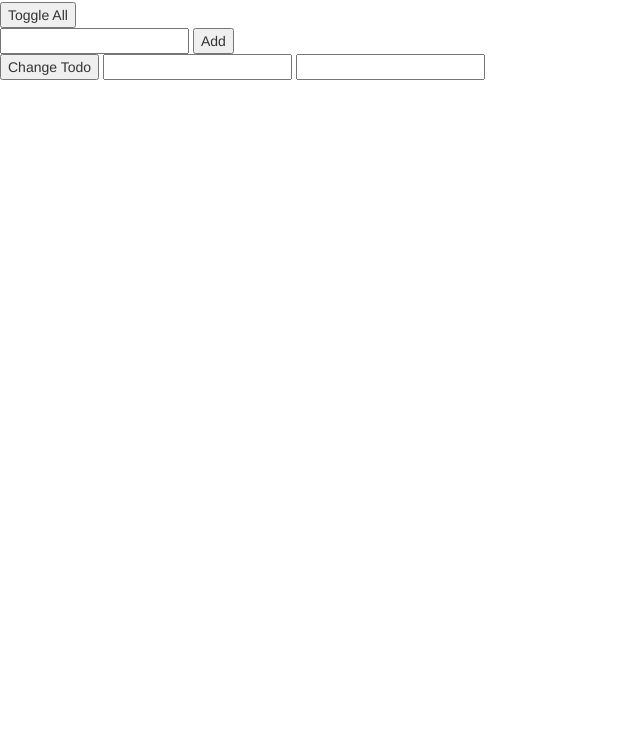
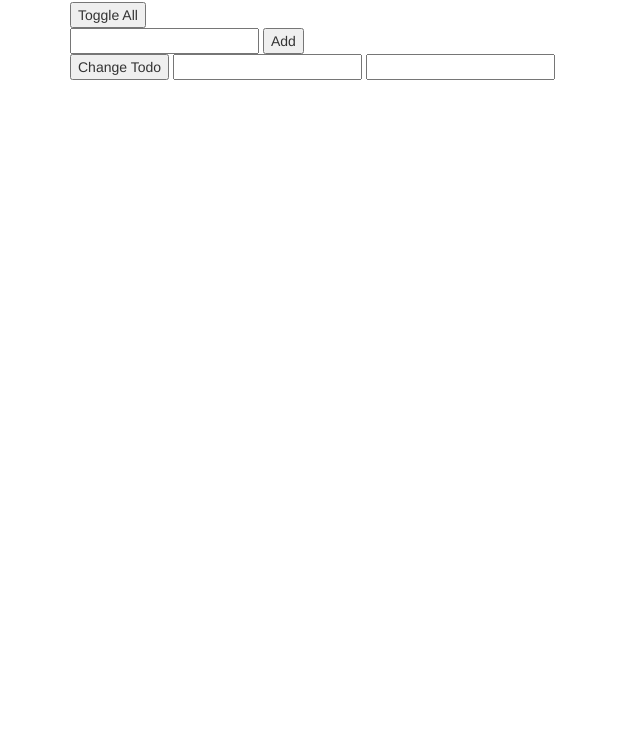
Before and after one commit to yoladango/todo-package, a website: page index.html in a window 1280 px wide. Shown: the part 68-800 px from the top of the page, without its empty margins (0-640 px from the left). Drawn offline with nearby package versions, Linux system fonts and the light colour scheme.

Commit message:
index-commit

```diff
--- a/index.html
+++ b/index.html
@@ -13,7 +13,11 @@
 	</style>
 </head>
 <body>
-	<div>
+
+	<div class="container">
+		<div class="row">
+			<div class="col-xs-12">
+
 
 				<h1>Todo List</h1>
 
@@ -38,6 +42,8 @@
 				</div>
 
 			</div>
+		</div>
+	</div>
 
 	<script src="https://code.jquery.com/jquery.js"></script>
 	<script src="https://netdna.bootstrapcdn.com/bootstrap/3.3.4/js/bootstrap.min.js"></script>
```
Lines whose indentation alone changed are shown as unchanged.
